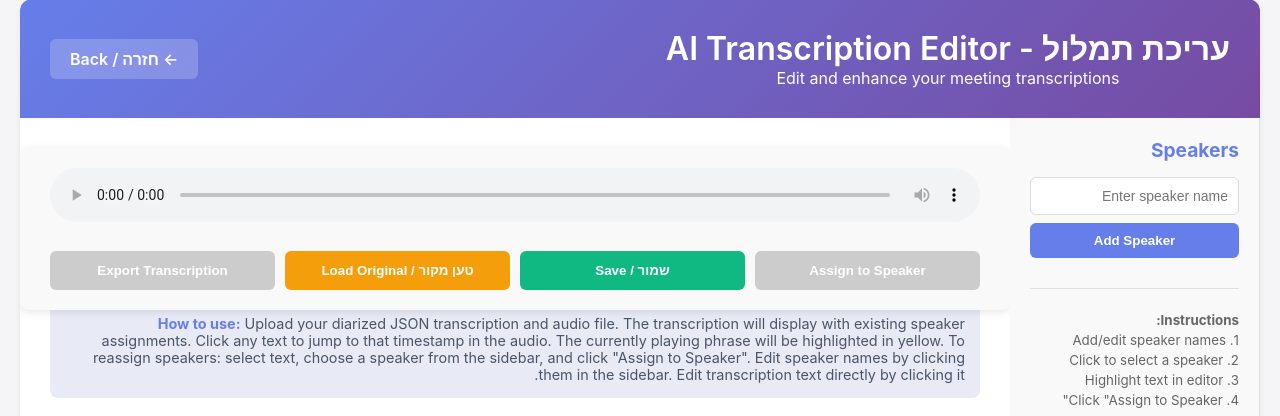
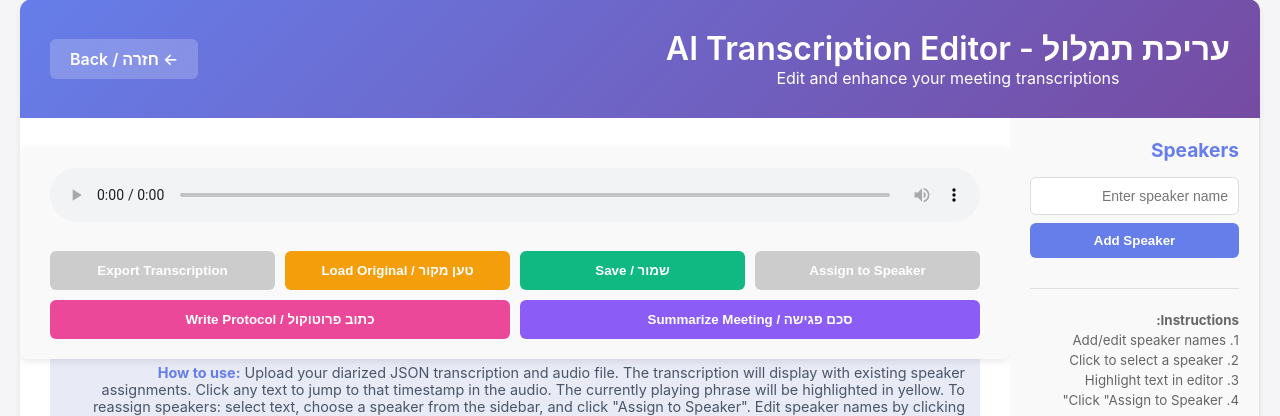
Before and after one commit to yosikatzir/transcriptionwebsite, a Flask app: page /editor/1 in a window 1280 px wide. Shown: the part 21-437 px from the top of the page. Run offline with Flask 3, Linux system fonts and the light colour scheme.

Commit message:
Add Summarize Meeting and Write Protocol features with new status tracking
New Features:
1. Added two new buttons in transcription editor:
   - "סכם פגישה / Summarize Meeting" (purple button)
   - "כתוב פרוטוקול / Write Protocol" (pink button)
   - Buttons are placeholders for future AI integration
   - Show "coming soon" alerts when clicked

2. New meeting statuses:
   - "Summarization Complete" (סוכם) - purple badge
   - "Protocol Complete" (פרוטוקול הושלם) - pink badge
   - Added status badges and color coding in meetings list

3. Backend status detection updates:
   - Checks for summary.txt or summary.json files
   - Checks for protocol.txt or protocol.json files
   - Status priority hierarchy:
     protocol_complete > summarization_complete > edited > transcribed > submitted

4. UI improvements:
   - New button row in editor for AI features
   - Distinct colors for each new status
   - Edit button enabled for all non-submitted statuses
   - Ready for future AI service integration

Files Changed:
- templates/editor.html:
  - Added summarizeBtn and protocolBtn buttons
  - Added placeholder JavaScript functions
  - Buttons enabled when meeting loads
  - Second row of controls for AI features

- templates/meetings.html:
  - Added CSS for new status badges
  - Updated statusText with Hebrew/English labels
  - Changed edit logic to allow editing for all processed meetings

- app.py:
  - Updated get_meeting_status() function
  - Checks for summary and protocol files
  - Proper status priority ordering

Future Integration:
- Summarize button will call AI to generate meeting summary
- Protocol button will call AI to generate formal protocol
- Files will be saved as summary.json/txt and protocol.json/txt
- Status automatically updates when files are created

```diff
--- a/app.py
+++ b/app.py
@@ -30,8 +30,17 @@ def get_meeting_status(meeting_folder):
                     for f in os.listdir(meeting_folder))
     has_transcription = os.path.exists(os.path.join(meeting_folder, 'transcription.json'))
     has_edited = os.path.exists(os.path.join(meeting_folder, 'transcription_edited.json'))
+    has_summary = os.path.exists(os.path.join(meeting_folder, 'summary.txt')) or \
+                  os.path.exists(os.path.join(meeting_folder, 'summary.json'))
+    has_protocol = os.path.exists(os.path.join(meeting_folder, 'protocol.txt')) or \
+                   os.path.exists(os.path.join(meeting_folder, 'protocol.json'))
 
-    if has_edited:
+    # Status priority: protocol_complete > summarization_complete > edited > transcribed > submitted
+    if has_protocol:
+        return 'protocol_complete'
+    elif has_summary:
+        return 'summarization_complete'
+    elif has_edited:
         return 'edited'
     elif has_transcription:
         return 'transcribed'
--- a/templates/editor.html
+++ b/templates/editor.html
@@ -378,7 +378,7 @@
                 <div class="audio-controls">
                     <audio id="audioPlayer" controls></audio>
                     <div class="controls-buttons">
-                                                <button class="btn-assign" id="assignBtn" onclick="assignToSpeaker()" disabled>
+                        <button class="btn-assign" id="assignBtn" onclick="assignToSpeaker()" disabled>
                             Assign to Speaker
                         </button>
                         <button class="btn-export" id="saveBtn" onclick="saveTranscription()" disabled style="background: #10b981;">
@@ -389,6 +389,14 @@
                         </button>
                         <button class="btn-export" id="exportBtn" onclick="exportTranscription()" disabled>
                             Export Transcription
+                        </button>
+                    </div>
+                    <div class="controls-buttons" style="margin-top: 10px;">
+                        <button class="btn-export" id="summarizeBtn" onclick="summarizeMeeting()" disabled style="background: #8b5cf6;">
+                            סכם פגישה / Summarize Meeting
+                        </button>
+                        <button class="btn-export" id="protocolBtn" onclick="writeProtocol()" disabled style="background: #ec4899;">
+                            כתוב פרוטוקול / Write Protocol
                         </button>
                     </div>
                 </div>
@@ -881,6 +889,8 @@
                 document.getElementById('exportBtn').disabled = false;
                 document.getElementById('saveBtn').disabled = false;
                 document.getElementById('loadOriginalBtn').disabled = false;
+                document.getElementById('summarizeBtn').disabled = false;
+                document.getElementById('protocolBtn').disabled = false;
 
                 // Load audio
                 audioElement = document.getElementById('audioPlayer');
@@ -942,6 +952,20 @@
                 alert('שגיאה בטעינת תמלול מקורי / Error loading original: ' + error.message);
             }
         }
+
+        function summarizeMeeting() {
+            alert('סיכום הפגישה יתבצע בקרוב\nMeeting summarization coming soon!');
+            // TODO: Implement AI summarization
+            // This will call an AI service to generate a summary of the meeting
+            // and save it as summary.txt or summary.json
+        }
+
+        function writeProtocol() {
+            alert('כתיבת הפרוטוקול תתבצע בקרוב\nProtocol writing coming soon!');
+            // TODO: Implement protocol generation
+            // This will call an AI service to generate a formal protocol
+            // and save it as protocol.txt or protocol.json
+        }
     </script>
 </body>
 </html>
```
Also changed, not shown: templates/meetings.html (+14 -2 lines).
